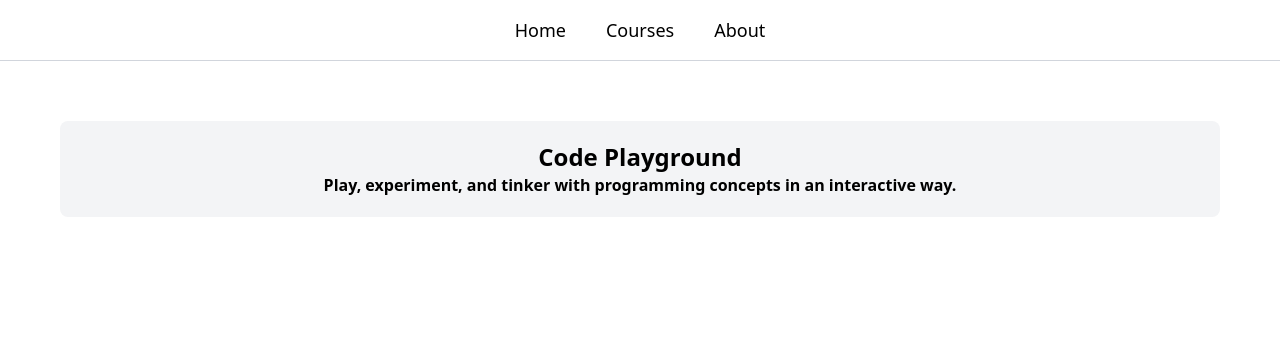
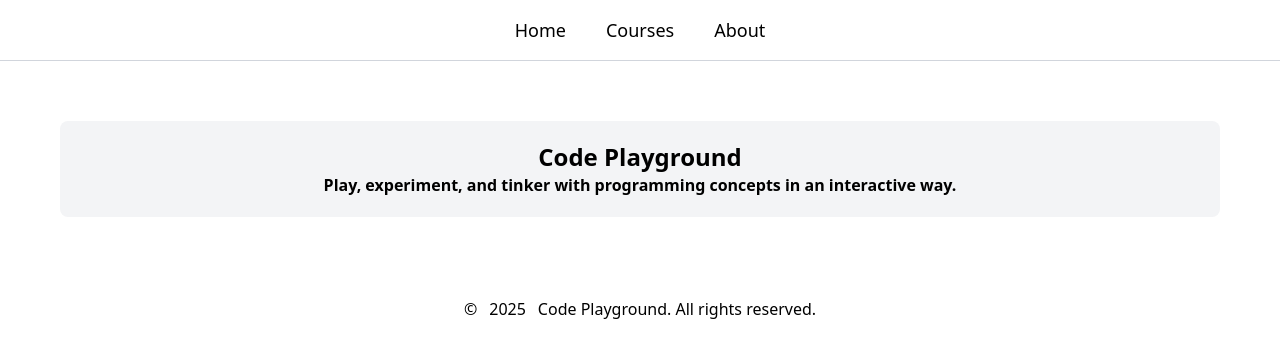
Before and after one commit to Lvhacker1/test-creation, a Next.js app: page / in a window 1280 px wide. Shown: the top 358 px of the page. Built offline with nearby package versions, Linux system fonts and the light colour scheme.

Commit message:
add footer types, data, some styling

```diff
--- a/src/app/layout.tsx
+++ b/src/app/layout.tsx
@@ -2,6 +2,7 @@ import type { Metadata } from "next";
 import { Geist, Geist_Mono } from "next/font/google";
 import "./globals.css";
 import Header from "@/components/Header";
+import Footer from "@/components/Footer";
 
 const geistSans = Geist({
   variable: "--font-geist-sans",
@@ -32,6 +33,7 @@ export default function RootLayout({
         <main>
           {children}
         </main>
+        <Footer />
 
       </body>
     </html>
--- a/src/components/Footer.tsx
+++ b/src/components/Footer.tsx
@@ -0,0 +1,15 @@
+import { footerData } from "@/data/data";
+
+
+const Footer = () => {
+    const {description, year, copyright} = footerData;
+    return (
+        <footer className="flex flex-row items-center justify-center gap-3 p-5">
+            <p>{copyright}</p>
+            <p>{year}</p>
+            <p>{description}</p>
+        </footer>
+    )
+}
+
+export default Footer;
--- a/src/data/data.ts
+++ b/src/data/data.ts
@@ -1,4 +1,4 @@
-import { CodeBlockProps, CourseCardProps, NavLinks, PageIntroProps } from "@/types/types";
+import { CodeBlockProps, CourseCardProps, FooterProops, NavLinks, PageIntroProps } from "@/types/types";
 
 export const navLinks: NavLinks[] = [
     { name: "Home", href: "/" },
@@ -74,3 +74,9 @@ export const pageIntroData: Record<string, PageIntroProps> = {
         description: "Meet the minds shaping our playground and learn why we code the way we do."
     }
 }
+
+export const footerData: FooterProops = {
+    copyright: "©",
+    year: new Date().getFullYear(),
+    description: "Code Playground. All rights reserved."
+}
--- a/src/types/types.ts
+++ b/src/types/types.ts
@@ -20,3 +20,9 @@ export interface PageIntroProps {
     title: string;
     description: string;
 }
+
+export interface FooterProops {
+    copyright: string;
+    description: string;
+    year: number;
+}
```
